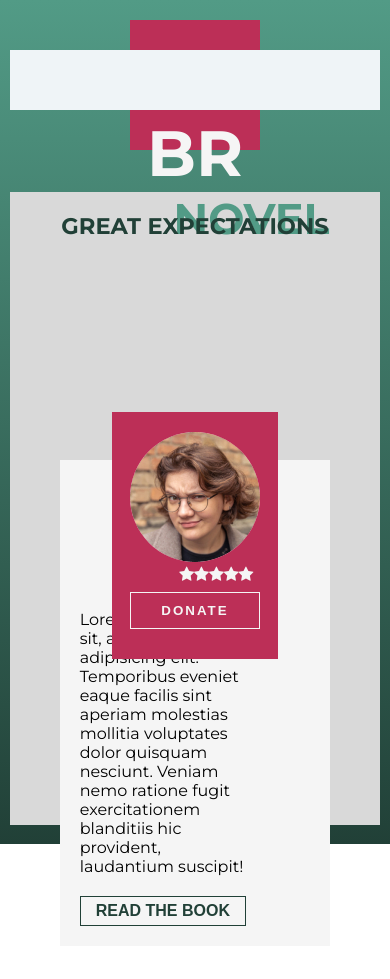
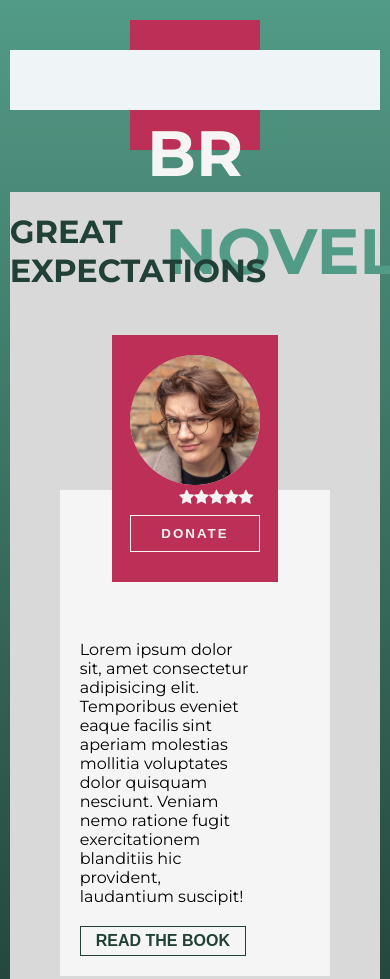
Before and after one commit to AstaRem/css_position_friday, a plain HTML site: page index.html in a window 390 px wide. Shown: the top 979 px of the page. Before the commit the page ends 946 px from the top, so only its background shows below. Drawn offline with Linux system fonts and the light colour scheme.

Commit message:
media queries added for smaller screens

```diff
--- a/styles.css
+++ b/styles.css
@@ -28,7 +28,7 @@
 }
 
 .wrapper {
-    height: 100vh;
+    min-height: 100vh;
     width: 100%;
     font-family: "Montserrat", serif;
     background-image: linear-gradient(var(--background-color-light), var(--background-color-dark));
@@ -40,6 +40,7 @@
 
 .navigation-container {
     width: 95%;
+    max-width: 1100px;
     margin-top: 20px;
     display: flex;
     flex-direction: column;
@@ -58,6 +59,7 @@
 
 }
 
+/* position absolute */
 .background-square {
     width: 130px;
     height: 130px;
@@ -78,7 +80,8 @@
 /* main section */
 .main-container {
     width: 95%;
-    height: 75%;
+    max-width: 1100px;
+    margin-bottom: 40px;
     background-color: var(--content-background-color);
     /* margin-top: 30px; */
     display: flex;
@@ -100,34 +103,33 @@
 }
 
 .title-container h1 {
-    font-size: 5.8cqw;
+    font-size: 64px;
     font-weight: 700;
     color: var(--background-color-dark);
     text-transform: uppercase;
 
 }
 
-.title-container p {
+.title-container .subtitle-name {
     position: absolute;
     z-index: 1;
-    top: 0;
+    top: 20px;
     left: 42%;
 }
 
 .title-container .subtitle-name {
-    font-size: 11cqw;
+    font-size: 128px;
     font-weight: 700;
     color: var(--background-color-light);
     text-transform: uppercase;
 }
 
-/* author card */
+/* author card - position absolute */
 
 .author-container {
     box-sizing: border-box;
     position: absolute;
-top: 160px;
-
+    top: 15%;
     margin-top:60px;
     background-color: var(--accent-color);
     width: 45%;
@@ -168,13 +170,9 @@ top: 160px;
 
 /* text container */
 .text-container {
-    /* max-height: 90%; */
     background-color: var(--logo-color);
-    margin: 220px 50px;
-    /* padding:  150px 30px 30px 30px; */
+    margin: 200px 50px 50px 50px;
     z-index: 4;
-    /* position: absolute;
-    top: 250px;  */
     display: flex;
     flex-direction: column;
     justify-content: flex-end;
@@ -204,3 +202,31 @@ top: 160px;
     /* letter-spacing: 0.5px; */
     font-size: 1rem;
 }
+
+@media only screen and (max-width: 900px) {
+    .title-container h1 {
+        font-size: 44px;
+    }
+
+    .title-container .subtitle-name {
+        font-size: 88px;
+    }
+
+}
+
+@media only screen and (max-width: 600px) {
+    .title-container h1 {
+        font-size: 32px;
+    }
+
+    .title-container .subtitle-name {
+        font-size: 64px;
+    }
+
+.author-container {
+    position: absolute;
+    top: 10%;
+
+}
+
+}
```
